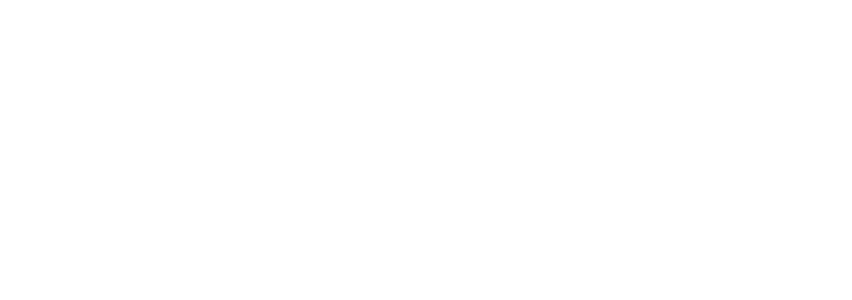
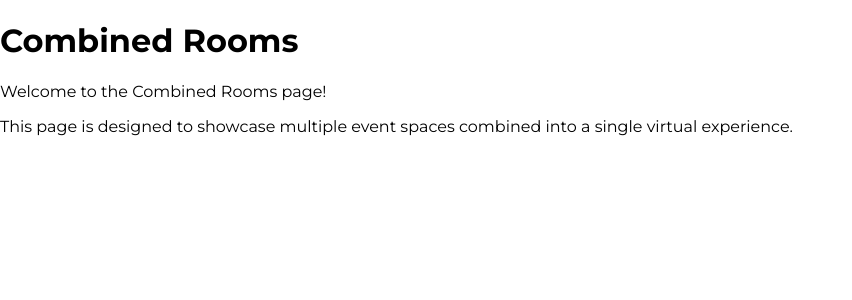
Before and after one commit to adwait9797/LMUxMesseMunchen-VR-Tour, a React (Create React App) app in the folder frontend/: page /combined-rooms in a window 1280 px wide. Before the commit this address had no page. Shown: the top 300 px of the page, without its empty margins (0-852 px from the left). Built offline with nearby package versions, Linux system fonts and the light colour scheme.

Commit message:
Create a combined rooms page

```diff
--- a/frontend/src/App.js
+++ b/frontend/src/App.js
@@ -3,6 +3,7 @@
 import Home from './components/Home';
 import VRTour from './components/VRTour';
 import GuidedTour from './components/GuidedTour';
+import CombinedRooms from './components/CombinedRooms';
 import './App.css';
 
 function App() {
@@ -11,6 +12,7 @@
       <Route path="/" element={<Home />} />
       <Route path="/vrtour" element={<VRTour />} />
       <Route path="/guided-tour" element={<GuidedTour />} />
+      <Route path="/combined-rooms" element={<CombinedRooms />} />
     </Routes>
   );
 }
--- /dev/null
+++ b/frontend/src/components/CombinedRooms.js
@@ -0,0 +1,14 @@
+// Import React - necessary for any JSX.
+import React from 'react';
+
+const CombinedRooms = () => {
+    return (
+        <div className="combined-rooms-container">
+            <h1>Combined Rooms</h1>
+            <p>Welcome to the Combined Rooms page!</p>
+            <p>This page is designed to showcase multiple event spaces combined into a single virtual experience.</p>
+        </div>
+    );
+}
+
+export default CombinedRooms;
--- a/frontend/src/components/GuidedTour.js
+++ b/frontend/src/components/GuidedTour.js
@@ -1,11 +1,26 @@
-import React from 'react';
+import React, { useState } from 'react';
+import { useNavigate } from 'react-router-dom';
 import './Home.css';
 import './GuidedTour.css';
-import logo from './assets/logo.png'; // Ensure this path is correct
+import logo from './assets/logo.png';
 import { ReactComponent as HeadphonesIcon } from './assets/headphones.svg';
 import { ReactComponent as VRHeadsetIcon } from './assets/head_mounted_device_icon.svg';
 
 const GuidedTour = () => {
+    const [selectedOption, setSelectedOption] = useState(null);
+    const navigate = useNavigate();
+
+    const handleOptionClick = (option) => {
+        setSelectedOption(option);
+    };
+
+    const handleStartTour = () => {
+        // This function will navigate to CombinedRooms if the selected option matches
+        if (selectedOption === 'CombinedRooms') {
+            navigate('/combined-rooms');
+        }
+    };
+
     return (
         <div className="background-image">
             <div className="content-container">
@@ -22,8 +37,7 @@
                         <p><VRHeadsetIcon className="vr-icon" /> To view the virtual reality version of this story, visit this page using your Oculus Rift.</p>
                     </div>
 
-            <button className="start-button">Start Guided Tour</button>
-
+                    <button onClick={() => handleStartTour('CombinedRooms')} className="start-button">Start Guided Tour</button>
                 </div>
             </div>
         </div>
```
Also changed, not shown: frontend/src/CombinedRooms.js (deleted). Lines whose indentation alone changed are shown as unchanged.
